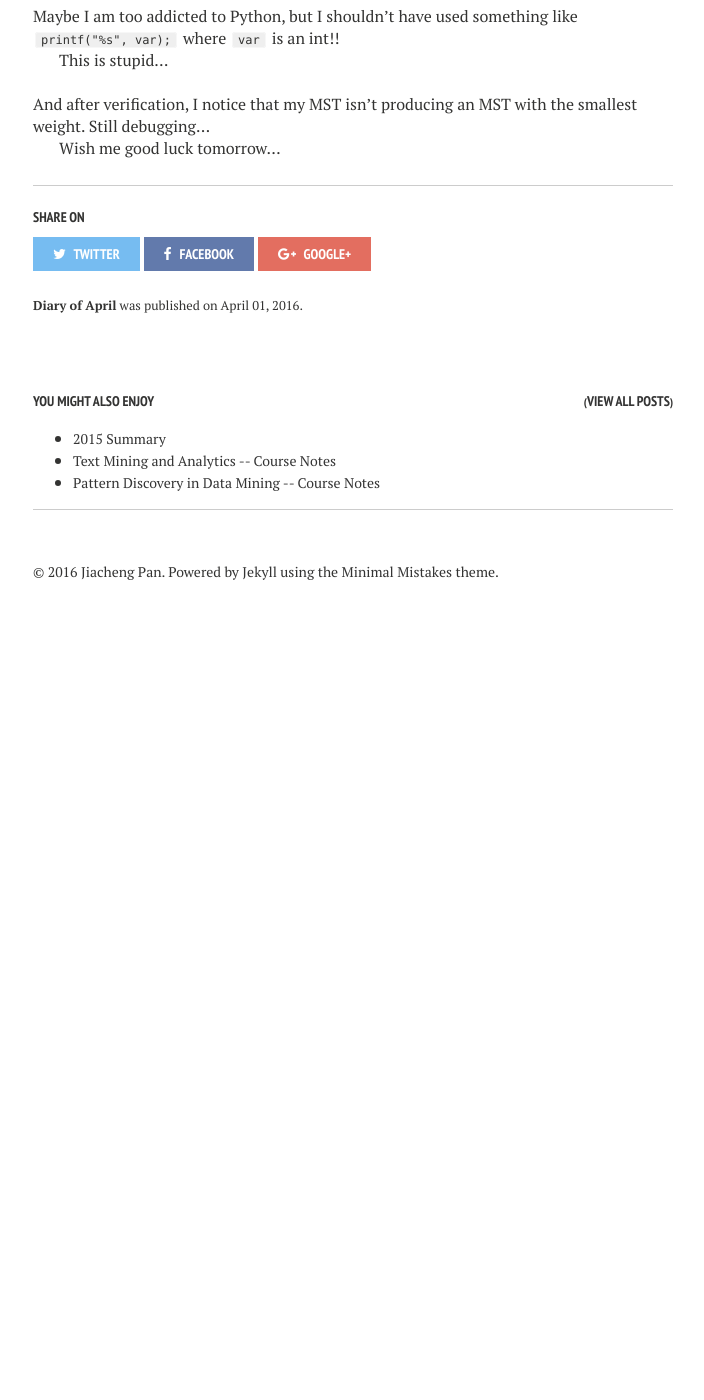
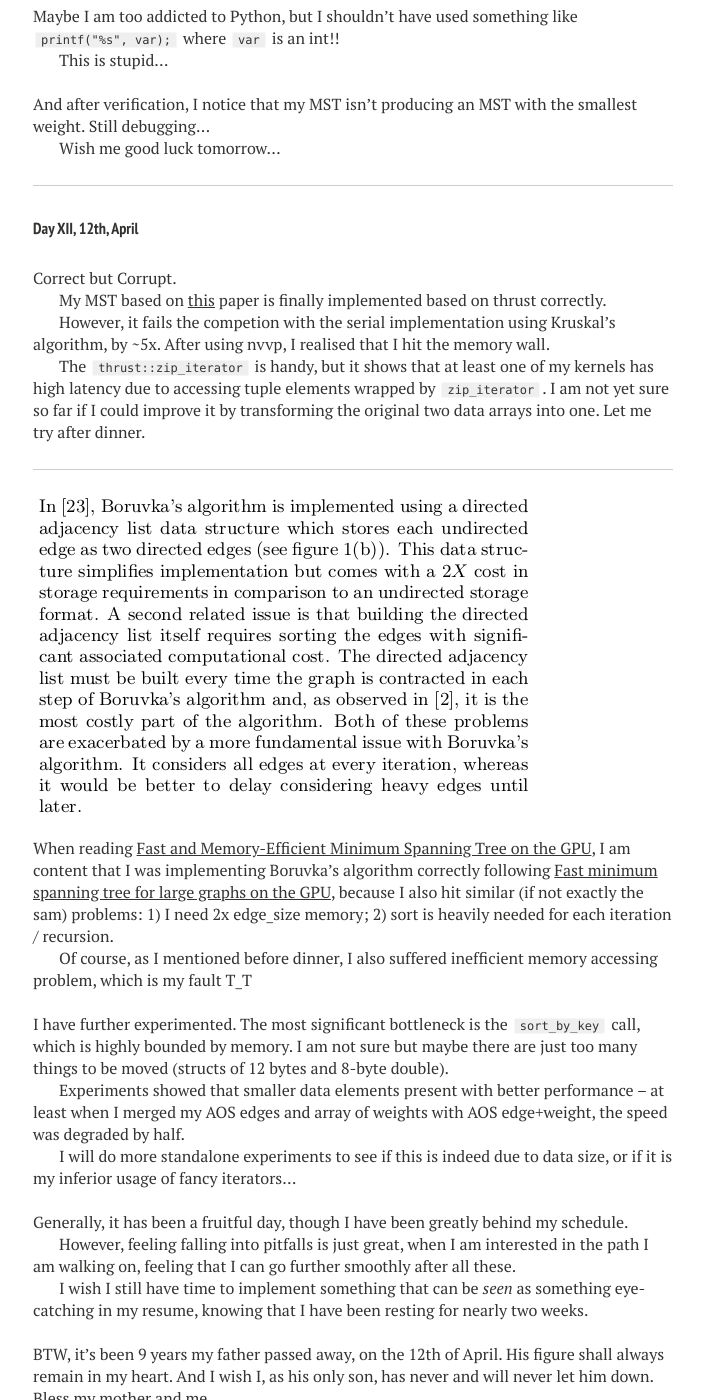
Before and after one commit to jiachengpan/jiachengpan.github.io, a Jekyll site: the page built from _posts/2016-04-01-diary-of-jobless.markdown, in a window 1280 px wide and 1400 px high, scrolled down 5762 px. Shown: the whole window, without its empty margins (287-991 px from the left). Built offline with Jekyll 4.4.1, drawn with Linux system fonts in a browser that asks for light colours; before the commit the page ends 6392 px from its top, so only the background shows below that; some of the changed text lies outside the part shown.

Commit message:
april 12

```diff
--- a/_posts/2016-04-01-diary-of-jobless.markdown
+++ b/_posts/2016-04-01-diary-of-jobless.markdown
@@ -267,3 +267,46 @@ This is stupid...
 And after verification, I notice that my MST isn't producing an MST with the smallest weight. Still debugging...
 
 Wish me good luck tomorrow...
+
+----------
+
+##### Day XII, 12th, April
+
+Correct but Corrupt.
+
+My MST based on [this](http://dl.acm.org/citation.cfm?id=1572769.1572796&coll=ACM&dl=ACM&type=series&idx=SERIES304&part=series&WantType=Proceedings&title=GH) paper is finally implemented based on thrust correctly.
+
+However, it fails the competion with the serial implementation using Kruskal's algorithm, by ~5x. After using nvvp, I realised that I hit the memory wall.
+
+The `thrust::zip_iterator` is handy, but it shows that at least one of my kernels has high latency due to accessing tuple elements wrapped by `zip_iterator`.
+I am not yet sure so far if I could improve it by transforming the original two data arrays into one. Let me try after dinner.
+
+-----
+
+![quoting something to my delight](../images/posts/Screenshot_2016-04-12_19-11-07.png)
+
+<br>
+When reading [Fast and Memory-Efficient Minimum Spanning Tree on the GPU](http://www.par.univie.ac.at/publications/download/TR-11-1.pdf#page=13),
+I am content that I was implementing Boruvka's algorithm correctly following [Fast minimum spanning tree for large graphs on the GPU](http://dl.acm.org/citation.cfm?id=1572769.1572796&coll=ACM&dl=ACM&type=series&idx=SERIES304&part=series&WantType=Proceedings&title=GH),
+because I also hit similar (if not exactly the sam) problems: 1) I need 2x edge_size memory; 2) sort is heavily needed for each iteration / recursion.
+
+Of course, as I mentioned before dinner, I also suffered inefficient memory accessing problem, which is my fault T_T
+
+<br>
+I have further experimented. The most significant bottleneck is the `sort_by_key` call, which is highly bounded by memory.
+I am not sure but maybe there are just too many things to be moved (structs of 12 bytes and 8-byte double).
+
+Experiments showed that smaller data elements present with better performance -- at least when I merged my AOS edges and array of weights with AOS edge+weight, the speed was degraded by half.
+
+I will do more standalone experiments to see if this is indeed due to data size, or if it is my inferior usage of fancy iterators...
+
+<br>
+Generally, it has been a fruitful day, though I have been greatly behind my schedule.
+
+However, feeling falling into pitfalls is just great, when I am interested in the path I am walking on, feeling that I can go further smoothly after all these.
+
+I wish I still have time to implement something that can be *seen* as something eye-catching in my resume, knowing that I have been resting for nearly two weeks.
+
+
+<br>
+BTW, it's been 9 years my father passed away, on the 12th of April. His figure shall always remain in my heart. And I wish I, as his only son, has never and will never let him down. Bless my mother and me.
```
Also changed, not shown: images/posts/Screenshot_2016-04-12_19-11-07.png (added).
